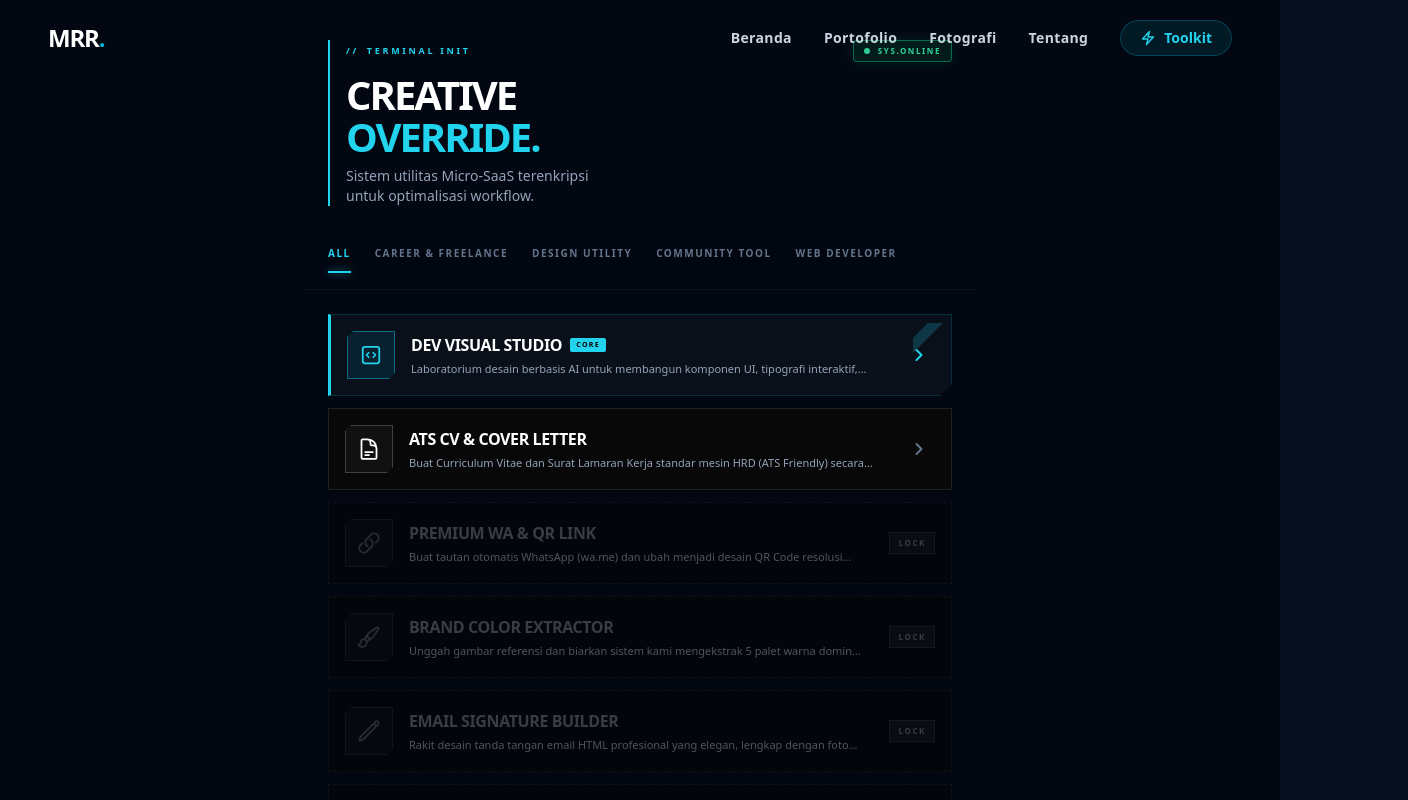
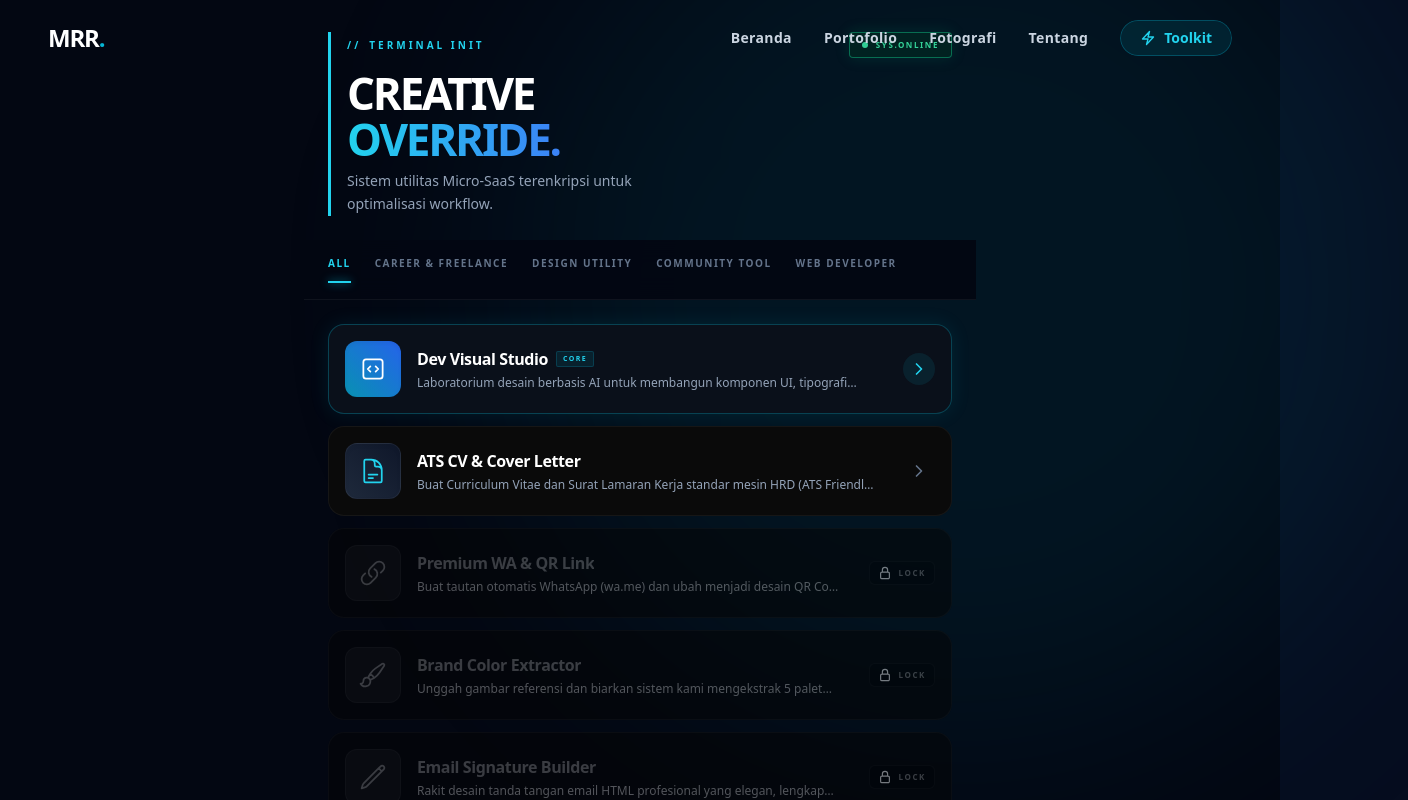
Before and after one commit to Rafli161102/CV-MRR, a Next.js app: page /toolkit in a window 1280 px wide. Shown: the top 800 px of the page, 1408 px wide, since content can reach past the window. Built offline with nearby package versions, Linux system fonts and the light colour scheme.

Commit message:
Update page.jsx

```diff
--- a/src/app/toolkit/page.jsx
+++ b/src/app/toolkit/page.jsx
@@ -5,19 +5,19 @@ import Link from 'next/link';
 import { toolkits } from '../../data/toolkitDB';
 
 // =========================================================================
-// TACTICAL HUD ICONS
+// PREMIUM HUD ICONS
 // =========================================================================
 const AppIcons = {
   Sparkles: () => <svg xmlns="http://www.w3.org/2000/svg" fill="none" viewBox="0 0 24 24" strokeWidth={2} stroke="currentColor" className="w-3.5 h-3.5 text-cyan-400 animate-pulse"><path strokeLinecap="round" strokeLinejoin="round" d="M9.813 15.904L9 18.75l-.813-2.846a4.5 4.5 0 00-3.09-3.09L2.25 12l2.846-.813a4.5 4.5 0 003.09-3.09L9 5.25l.813 2.846a4.5 4.5 0 003.09 3.09L15.75 12l-2.846.813a4.5 4.5 0 00-3.09 3.09z" /></svg>,
-  ArrowRight: () => <svg xmlns="http://www.w3.org/2000/svg" fill="none" viewBox="0 0 24 24" strokeWidth={3} stroke="currentColor" className="w-4 h-4"><path strokeLinecap="round" strokeLinejoin="round" d="M8.25 4.5l7.5 7.5-7.5 7.5" /></svg>,
-  Lock: () => <svg xmlns="http://www.w3.org/2000/svg" fill="none" viewBox="0 0 24 24" strokeWidth={2.5} stroke="currentColor" className="w-3.5 h-3.5"><path strokeLinecap="round" strokeLinejoin="round" d="M16.5 10.5V6.75a4.5 4.5 0 10-9 0v3.75m-.75 11.25h10.5a2.25 2.25 0 002.25-2.25v-6.75a2.25 2.25 0 00-2.25-2.25H6.75a2.25 2.25 0 00-2.25 2.25v6.75a2.25 2.25 0 002.25 2.25z" /></svg>,
+  ArrowRight: () => <svg xmlns="http://www.w3.org/2000/svg" fill="none" viewBox="0 0 24 24" strokeWidth={2.5} stroke="currentColor" className="w-4 h-4"><path strokeLinecap="round" strokeLinejoin="round" d="M8.25 4.5l7.5 7.5-7.5 7.5" /></svg>,
+  Lock: () => <svg xmlns="http://www.w3.org/2000/svg" fill="none" viewBox="0 0 24 24" strokeWidth={2} stroke="currentColor" className="w-3.5 h-3.5"><path strokeLinecap="round" strokeLinejoin="round" d="M16.5 10.5V6.75a4.5 4.5 0 10-9 0v3.75m-.75 11.25h10.5a2.25 2.25 0 002.25-2.25v-6.75a2.25 2.25 0 00-2.25-2.25H6.75a2.25 2.25 0 00-2.25 2.25v6.75a2.25 2.25 0 002.25 2.25z" /></svg>,
   Shield: () => <svg xmlns="http://www.w3.org/2000/svg" fill="none" viewBox="0 0 24 24" strokeWidth={1.5} stroke="currentColor" className="w-5 h-5 text-emerald-400"><path strokeLinecap="round" strokeLinejoin="round" d="M9 12.75L11.25 15 15 9.75M21 12c0 1.268-.63 2.39-1.593 3.068a3.745 3.745 0 01-1.043 3.296a3.745 3.745 0 01-3.296 1.043A3.745 3.745 0 0112 21c-1.268 0-2.39-.63-3.068-1.593a3.746 3.746 0 01-3.296-1.043a3.745 3.745 0 01-1.043-3.296A3.745 3.745 0 013 12c0-1.268.63-2.39 1.593-3.068a3.745 3.745 0 011.043-3.296a3.746 3.746 0 013.296-1.043A3.746 3.746 0 0112 3c1.268 0 2.39.63 3.068 1.593a3.746 3.746 0 013.296 1.043a3.746 3.746 0 011.043 3.296A3.745 3.745 0 0121 12z" /></svg>
 };
 
 // =========================================================================
-// COMPONENT: TACTICAL MODULE CARD (BUG FIX: ICON HARMONY)
+// COMPONENT: UNIFIED MODULE CARD (KONSISTEN & TIDAK BELANG)
 // =========================================================================
-const TacticalCard = ({ tool }) => {
+const UnifiedCard = ({ tool }) => {
   const isActive = tool.status === 'active';
   const isFlagship = tool.id === 'css-studio';
   const CardWrapper = isActive ? Link : 'div';
@@ -26,67 +26,61 @@ const TacticalCard = ({ tool }) => {
   return (
     <CardWrapper
       {...hrefProp}
-      className={`group relative flex items-center gap-4 p-4 transition-all duration-300 ${
+      className={`group relative flex items-center gap-4 p-4 transition-all duration-300 rounded-2xl ${
         isActive
           ? isFlagship
-            ? 'bg-[#0a101a] border-l-[3px] border-l-cyan-400 border-t border-r border-b border-cyan-500/20 hover:border-cyan-400 hover:shadow-[0_0_20px_rgba(6,182,212,0.15)] active:scale-[0.98]'
-            : 'bg-[#080808] border border-white/10 hover:bg-[#111] hover:border-white/30 active:scale-[0.98]'
-          : 'bg-[#050505] border border-dashed border-white/10 opacity-50 grayscale cursor-not-allowed'
+            ? 'bg-[#0a101a] border border-cyan-500/30 hover:border-cyan-400/60 shadow-[0_0_20px_rgba(6,182,212,0.1)] active:scale-[0.98]'
+            : 'bg-[#0a0a0a] border border-white/5 hover:bg-[#111] hover:border-white/20 active:scale-[0.98]'
+          : 'bg-[#050505] border border-white/5 opacity-50 grayscale cursor-not-allowed'
       }`}
-      style={{ clipPath: isFlagship ? 'polygon(0 0, 100% 0, 100% calc(100% - 12px), calc(100% - 12px) 100%, 0 100%)' : 'none' }}
     >
-      {/* Background Accent Lines (Khusus Flagship) */}
-      {isFlagship && (
-        <div className="absolute right-2 top-2 opacity-20 pointer-events-none">
-          <svg width="30" height="30" viewBox="0 0 40 40"><path d="M0 40L40 0H20L0 20V40Z" fill="#22d3ee"/></svg>
-        </div>
-      )}
-
-      {/* Technical Icon Box - MEMAKSA SEMUA IKON JADI SERAGAM */}
-      <div className={`w-12 h-12 shrink-0 flex items-center justify-center transition-all duration-300 relative ${
+      {/* KOTAK IKON YANG SERAGAM (GRADASI PENUH)
+        - Flagship: Gradasi Terang (Cyan-Biru)
+        - Standar: Gradasi Gelap (Abu-abu-Hitam)
+      */}
+      <div className={`w-12 h-12 sm:w-14 sm:h-14 shrink-0 rounded-xl flex items-center justify-center transition-all duration-300 shadow-inner ${
         isActive
           ? isFlagship
-            ? 'bg-cyan-950/50 text-cyan-400 border border-cyan-500/50 group-hover:bg-cyan-400 group-hover:text-black'
-            : 'bg-[#111] text-white border border-white/20 group-hover:text-cyan-400 group-hover:border-cyan-500/30'
-          : 'bg-[#0a0a0a] border border-white/10 text-slate-600'
-      }`}
-      style={{ clipPath: 'polygon(0 6px, 6px 0, 100% 0, 100% calc(100% - 6px), calc(100% - 6px) 100%, 0 100%)' }}
-      >
-         {/* CSS Child Selector [&>svg] memaksa ikon SVG memiliki ketebalan (stroke) dan ukuran yang sama persis */}
-         <div className="flex items-center justify-center w-6 h-6 z-10 [&>svg]:w-full [&>svg]:h-full [&>svg]:stroke-[1.75] [&>svg]:fill-none [&>path]:stroke-current">
+            ? 'bg-gradient-to-tr from-cyan-600 to-blue-600 text-white group-hover:rotate-3 group-hover:scale-105'
+            : 'bg-gradient-to-tr from-slate-800 to-slate-900 text-cyan-400 border border-white/5 group-hover:text-cyan-300 group-hover:border-white/10'
+          : 'bg-[#111] text-slate-500 border border-white/5'
+      }`}>
+         {/* CSS Sihir untuk menyeragamkan ketebalan dan ukuran SEMUA ikon SVG */}
+         <div className="flex items-center justify-center w-6 h-6 sm:w-7 sm:h-7 z-10 [&>svg]:w-full [&>svg]:h-full [&>svg]:stroke-[1.5] [&>svg]:fill-none [&>path]:stroke-current">
             {tool.icon}
          </div>
       </div>
 
       {/* Data Content */}
-      <div className="flex-1 min-w-0 pr-2 z-10">
+      <div className="flex-1 min-w-0 pr-2">
         <div className="flex items-center gap-2 mb-1">
-          <h3 className={`text-sm sm:text-base font-black tracking-tight truncate uppercase ${isActive ? 'text-white' : 'text-slate-500'}`}>
+          <h3 className={`text-sm sm:text-base font-bold tracking-tight truncate ${isActive ? 'text-white' : 'text-slate-500'}`}>
             {tool.title}
           </h3>
           {isFlagship && (
-             <div className="flex items-center gap-1 bg-cyan-400 text-black px-1.5 py-[2px] rounded-sm">
-                 <span className="text-[7px] font-black tracking-[0.2em]">CORE</span>
+             <div className="flex items-center gap-1 bg-cyan-500/10 px-1.5 py-[2px] border border-cyan-500/20 rounded-sm">
+                 <span className="text-[7px] font-black text-cyan-400 tracking-[0.2em]">CORE</span>
              </div>
           )}
         </div>
-        <p className="text-[10px] sm:text-[11px] text-slate-400 font-medium line-clamp-1 group-hover:text-slate-300 transition-colors">
+        <p className="text-[10px] sm:text-xs text-slate-400 font-medium line-clamp-1 group-hover:text-slate-300 transition-colors">
           {tool.description}
         </p>
       </div>
 
       {/* Status Output */}
-      <div className="shrink-0 z-10">
+      <div className="shrink-0">
         {isActive ? (
-          <div className={`flex items-center justify-center w-8 h-8 transition-all duration-300 ${
+          <div className={`flex items-center justify-center w-8 h-8 rounded-full transition-all duration-300 ${
             isFlagship
-            ? 'text-cyan-400 group-hover:translate-x-1.5'
-            : 'text-slate-500 group-hover:text-cyan-400 group-hover:translate-x-1.5'
+            ? 'bg-cyan-500/10 text-cyan-400 group-hover:bg-cyan-500 group-hover:text-black'
+            : 'text-slate-500 group-hover:text-cyan-400 group-hover:bg-cyan-500/10'
           }`}>
             <AppIcons.ArrowRight />
           </div>
         ) : (
-          <div className="flex items-center gap-1.5 px-2 py-1 bg-white/5 border border-white/10">
+          <div className="flex items-center gap-1.5 px-2 py-1 bg-black border border-white/5 rounded-md shadow-inner">
+             <AppIcons.Lock />
              <span className="text-[8px] font-black tracking-[0.2em] text-slate-500">LOCK</span>
           </div>
         )}
@@ -105,47 +99,44 @@ export default function ToolkitPage() {
     : toolkits.filter(tool => tool.category === activeCat);
 
   return (
-    <div className="min-h-screen bg-[#030712] text-slate-200 font-sans pb-32 pt-6 relative selection:bg-cyan-500/30 selection:text-cyan-300" style={{ overscrollBehavior: 'none' }}>
+    <div className="min-h-screen bg-[#030712] text-slate-200 font-sans pb-32 pt-4 relative selection:bg-cyan-500/30 selection:text-cyan-300" style={{ overscrollBehavior: 'none' }}>
 
-      {/* Background Grid Pattern (Sci-Fi) */}
-      <div className="fixed inset-0 tactical-grid opacity-[0.05] pointer-events-none z-0"></div>
-
-      {/* Header lama DIHAPUS agar tidak bentrok dengan Navbar Global */}
+      {/* Background Radial Glow */}
+      <div className="fixed top-[-10%] right-[-10%] w-[70vw] h-[70vw] bg-cyan-600/10 rounded-full blur-[120px] pointer-events-none z-0"></div>
 
       <div className="max-w-2xl mx-auto px-6 relative z-10">
 
         {/* ========================================================= */}
-        {/* HERO TERMINAL TEXT + SYS.ONLINE BADGE                     */}
+        {/* HERO TERMINAL TEXT + SYS.ONLINE BADGE (TIDAK TABRAKAN)    */}
         {/* ========================================================= */}
-        <div className="mb-6 mt-4 animate-fade-in relative border-l-2 border-cyan-400 pl-4">
+        <div className="mb-6 mt-4 animate-fade-in relative border-l-[3px] border-cyan-400 pl-4">
 
           <div className="flex items-center justify-between mb-3">
-            <div className="text-[9px] text-cyan-400 font-black tracking-[0.3em] uppercase flex items-center gap-2">
+            <div className="text-[10px] text-cyan-400 font-black tracking-[0.3em] uppercase flex items-center gap-2">
               <span>//</span> TERMINAL INIT
             </div>
 
-            {/* SECURE BADGE - Dipindah ke sini agar tidak bentrok dengan navbar atas */}
+            {/* SECURE BADGE - Dipindah ke sini agar aman dari Navbar Atas */}
             <button
               onClick={() => setIsSecurityModalOpen(true)}
-              className="group flex items-center gap-2 bg-emerald-950/60 hover:bg-emerald-900 border border-emerald-500/50 px-2.5 py-1 rounded shadow-[0_0_15px_rgba(16,185,129,0.15)] active:scale-95 transition-all"
+              className="group flex items-center gap-2 bg-emerald-950/60 hover:bg-emerald-900 border border-emerald-500/50 px-3 py-1.5 rounded shadow-[0_0_15px_rgba(16,185,129,0.15)] active:scale-95 transition-all"
             >
                <div className="w-1.5 h-1.5 bg-emerald-400 rounded-full animate-pulse group-hover:scale-125 transition-transform"></div>
                <span className="text-[8px] font-black text-emerald-400 tracking-[0.2em] uppercase">SYS.ONLINE</span>
             </button>
           </div>
 
-          <h2 className="text-[32px] sm:text-[40px] font-black text-white tracking-tighter mb-2 leading-[1.05] uppercase">
-            Creative <br/> <span className="text-cyan-400">Override.</span>
+          <h2 className="text-[36px] sm:text-[44px] font-black text-white tracking-tighter mb-2 leading-[1.05] uppercase">
+            Creative <br/> <span className="text-transparent bg-clip-text bg-gradient-to-r from-cyan-400 to-blue-500">Override.</span>
           </h2>
-          <p className="text-slate-400 text-xs sm:text-sm leading-relaxed max-w-[280px] font-medium">
+          <p className="text-slate-400 text-sm leading-relaxed max-w-[290px] font-medium">
             Sistem utilitas Micro-SaaS terenkripsi untuk optimalisasi workflow.
           </p>
         </div>
 
         {/* ========================================================= */}
-        {/* TACTICAL TABS                                             */}
+        {/* TACTICAL TABS (MONOSPACE / UNDERLINE)                     */}
         {/* ========================================================= */}
-        {/* Top di-adjust ke 60px/70px agar menyangkut pas di bawah Global Navbar saat discroll */}
         <div className="flex overflow-x-auto no-scrollbar gap-6 py-4 -mx-6 px-6 snap-x sticky top-[60px] md:top-[70px] z-30 bg-[#030712]/95 backdrop-blur-md border-b border-white/5 animate-fade-in" style={{ animationDelay: '0.1s' }}>
           {categories.map(cat => (
             <button
@@ -163,16 +154,16 @@ export default function ToolkitPage() {
         </div>
 
         {/* ========================================================= */}
-        {/* MODULE LIST                                               */}
+        {/* MODULE LIST (UNIFIED CARDS)                               */}
         {/* ========================================================= */}
         <div className="animate-fade-in" style={{ animationDelay: '0.2s' }}>
           <div className="space-y-3 pt-6 pb-10">
             {filteredTools.map(tool => (
-              <TacticalCard key={tool.id} tool={tool} />
+              <UnifiedCard key={tool.id} tool={tool} />
             ))}
 
             {filteredTools.length === 0 && (
-                <div className="flex flex-col items-center justify-center text-center py-16 px-6 bg-[#050505] border border-dashed border-white/10 rounded-xl">
+                <div className="flex flex-col items-center justify-center text-center py-16 px-6 bg-[#050505] border border-dashed border-white/10 rounded-2xl">
                    <span className="text-[10px] uppercase tracking-[0.3em] text-slate-500 font-bold">ERR: MODULE NOT FOUND</span>
                 </div>
             )}
@@ -182,14 +173,13 @@ export default function ToolkitPage() {
       </div>
 
       {/* ========================================================= */}
-      {/* MODAL / POP-UP SECURITY LOGIC (ZERO DATA STORAGE)         */}
+      {/* MODAL SECURITY LOGIC (ZERO DATA STORAGE)                    */}
       {/* ========================================================= */}
       {isSecurityModalOpen && (
         <div className="fixed inset-0 z-[100] flex items-center justify-center p-6 bg-black/80 backdrop-blur-sm animate-fade-in touch-none">
            <div className="absolute inset-0" onClick={() => setIsSecurityModalOpen(false)}></div>
 
-           <div className="relative w-full max-w-sm bg-[#050b14] border border-emerald-500/50 shadow-[0_0_40px_rgba(16,185,129,0.15)] rounded-2xl overflow-hidden z-10" style={{ clipPath: 'polygon(0 0, 100% 0, 100% calc(100% - 20px), calc(100% - 20px) 100%, 0 100%)' }}>
-
+           <div className="relative w-full max-w-sm bg-[#050b14] border border-emerald-500/50 shadow-[0_0_40px_rgba(16,185,129,0.15)] rounded-2xl overflow-hidden z-10">
               <div className="bg-emerald-950/50 border-b border-emerald-500/30 px-5 py-4 flex items-center justify-between">
                  <div className="flex items-center gap-3">
                     <AppIcons.Shield />
@@ -216,7 +206,7 @@ export default function ToolkitPage() {
                  <div className="space-y-1.5 border-l-2 border-emerald-500/30 pl-3">
                     <h4 className="text-white text-[10px] font-black tracking-widest uppercase">3. Cache Memory</h4>
                     <p className="text-slate-400 text-[11px] leading-relaxed">
-                      Data profil hanya disimpan sementara sebagai <span className="text-emerald-400 font-mono bg-emerald-950/50 px-1 rounded">localStorage</span> di HP Anda agar sinkron otomatis saat membuka modul lain.
+                      Data profil hanya disimpan sementara sebagai <span className="text-emerald-400 font-mono bg-emerald-950/50 px-1 rounded">localStorage</span> di HP Anda agar sinkron otomatis.
                     </p>
                  </div>
               </div>
@@ -231,13 +221,9 @@ export default function ToolkitPage() {
       )}
 
       {/* ========================================================= */}
-      {/* CSS CYBER GRID & ANIMATIONS                               */}
+      {/* CSS UTILITIES & ANIMATIONS                                  */}
       {/* ========================================================= */}
       <style>{`
-        .tactical-grid {
-          background-size: 20px 20px;
-          background-image: linear-gradient(to right, rgba(255, 255, 255, 0.03) 1px, transparent 1px), linear-gradient(to bottom, rgba(255, 255, 255, 0.03) 1px, transparent 1px);
-        }
         .no-scrollbar::-webkit-scrollbar { display: none; }
         .no-scrollbar { -ms-overflow-style: none; scrollbar-width: none; }
         .animate-fade-in { animation: fadeIn 0.4s cubic-bezier(0.16, 1, 0.3, 1) forwards; opacity: 0; }
```
